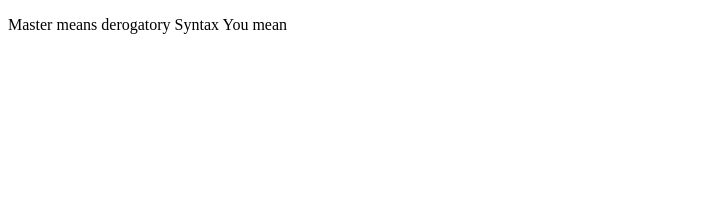
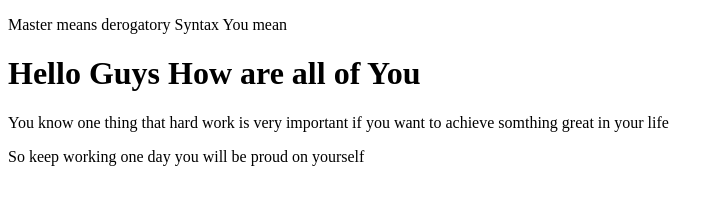
Before and after one commit to Ashish7080/TestDemo2, a plain HTML site: page index.html in a window 1280 px wide. Shown: the whole page, without its empty margins (0-724 px from the left). Drawn offline with Linux system fonts and the light colour scheme.

Commit message:
added some changes

```diff
--- a/index.html
+++ b/index.html
@@ -7,5 +7,8 @@
 </head>
 <body>
     <p>Master means derogatory Syntax You mean</p>
+    <h1>Hello Guys How are all of You</h1>
+    <p>You know one thing that hard work is very important if you want to achieve somthing great in your life</p>
+    <p>So keep working one day you will be proud on yourself</p>
 </body>
 </html>
```
